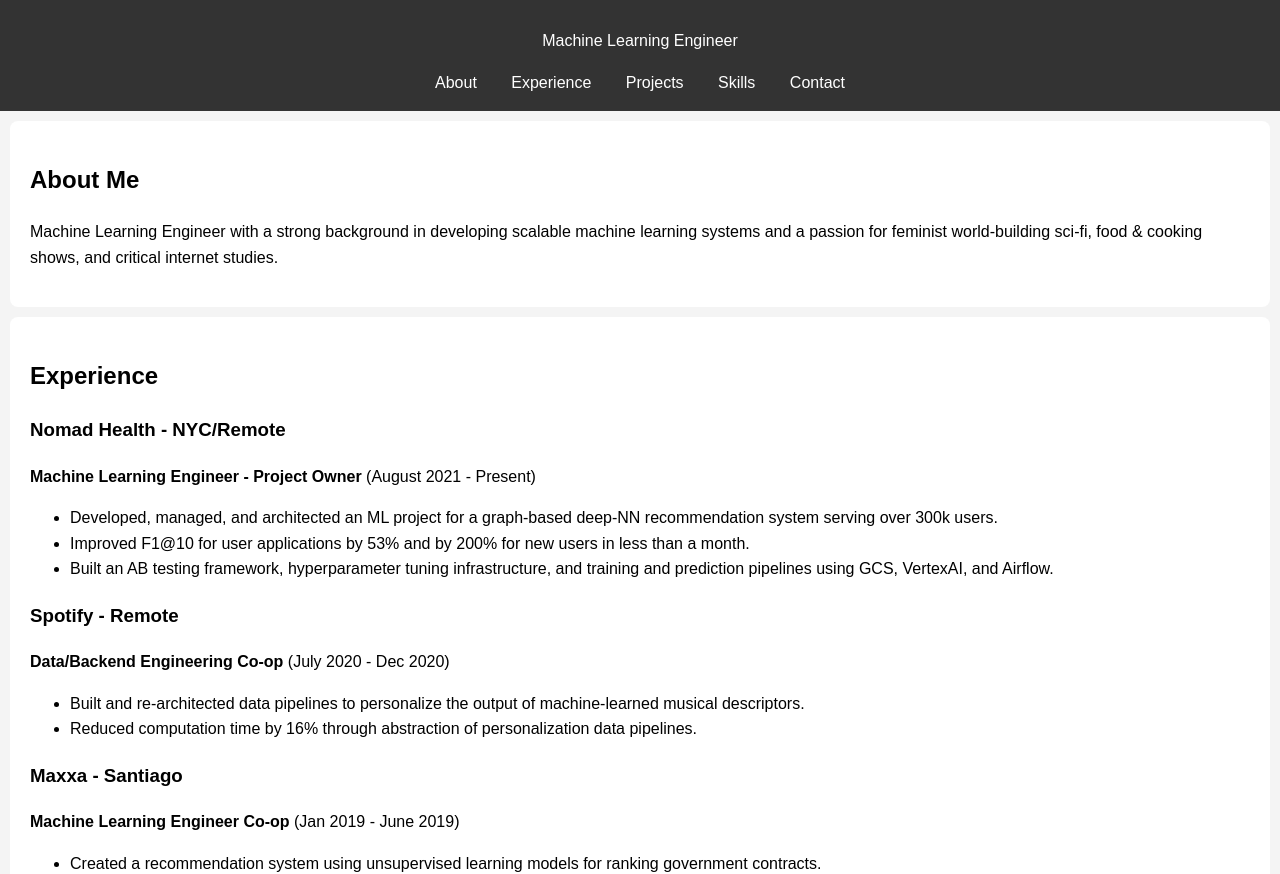
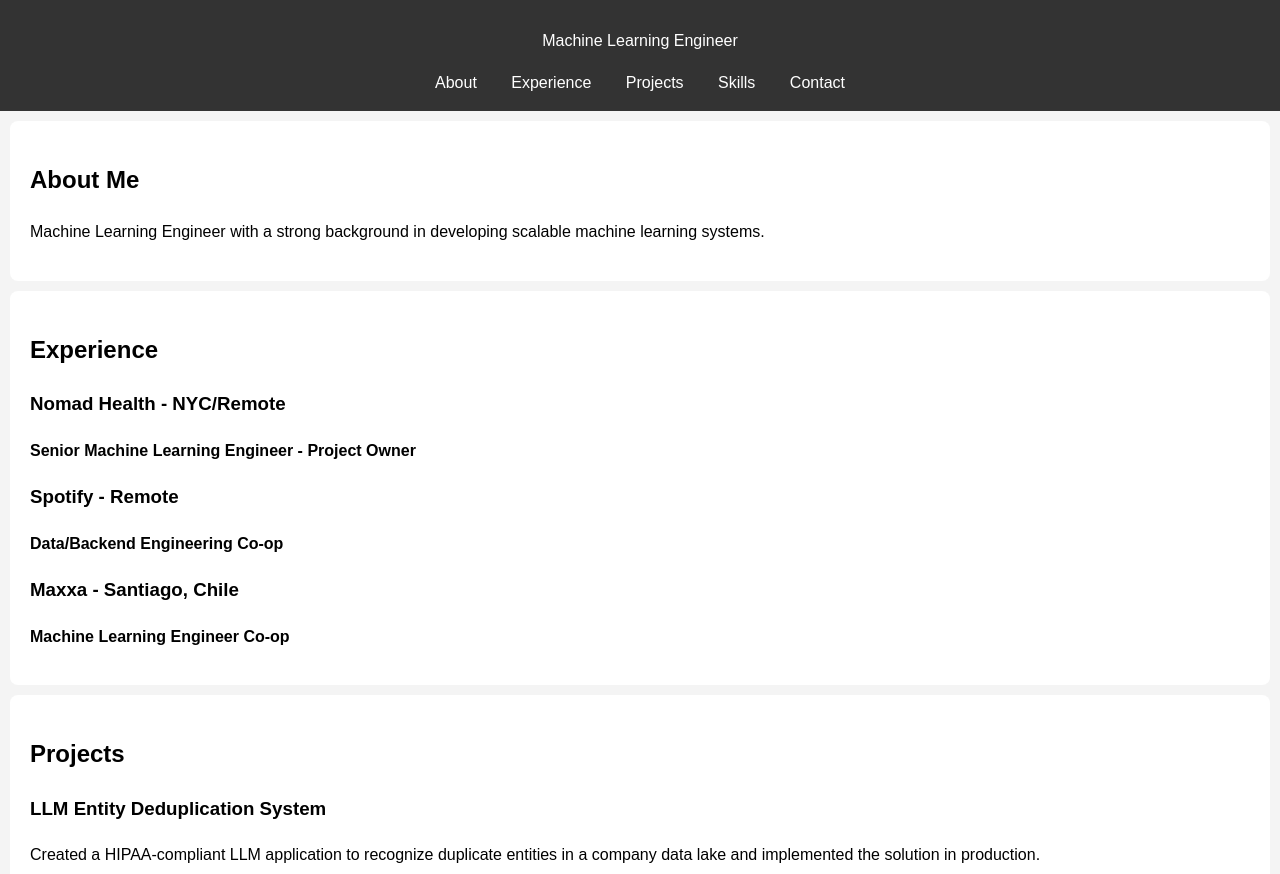
Before and after one commit to luzcalero/luzcalerof, a plain HTML site: page index.html in a window 1280 px wide. Shown: the part 82-956 px from the top of the page. Drawn offline with Linux system fonts and the light colour scheme.

Commit message:
removed too much data ab myself git push '

```diff
--- a/index.html
+++ b/index.html
@@ -21,35 +21,22 @@
 
     <section id="about">
         <h2>About Me</h2>
-        <p>Machine Learning Engineer with a strong background in developing scalable machine learning systems and a passion for feminist world-building sci-fi, food & cooking shows, and critical internet studies.</p>
+        <p>Machine Learning Engineer with a strong background in developing scalable machine learning systems.</p>
     </section>
 
     <section id="experience">
         <h2>Experience</h2>
         <div>
             <h3>Nomad Health - NYC/Remote</h3>
-            <p><strong>Machine Learning Engineer - Project Owner</strong> (August 2021 - Present)</p>
-            <ul>
-                <li>Developed, managed, and architected an ML project for a graph-based deep-NN recommendation system serving over 300k users.</li>
-                <li>Improved F1@10 for user applications by 53% and by 200% for new users in less than a month.</li>
-                <li>Built an AB testing framework, hyperparameter tuning infrastructure, and training and prediction pipelines using GCS, VertexAI, and Airflow.</li>
-            </ul>
+            <p><strong>Senior Machine Learning Engineer - Project Owner</strong></p>
         </div>
         <div>
             <h3>Spotify - Remote</h3>
-            <p><strong>Data/Backend Engineering Co-op</strong> (July 2020 - Dec 2020)</p>
-            <ul>
-                <li>Built and re-architected data pipelines to personalize the output of machine-learned musical descriptors.</li>
-                <li>Reduced computation time by 16% through abstraction of personalization data pipelines.</li>
-            </ul>
+            <p><strong>Data/Backend Engineering Co-op</strong></p>
         </div>
         <div>
-            <h3>Maxxa - Santiago</h3>
-            <p><strong>Machine Learning Engineer Co-op</strong> (Jan 2019 - June 2019)</p>
-            <ul>
-                <li>Created a recommendation system using unsupervised learning models for ranking government contracts.</li>
-                <li>Developed APIs using AWS DynamoDB and Flask as part of a microservice ecosystem.</li>
-            </ul>
+            <h3>Maxxa - Santiago, Chile</h3>
+            <p><strong>Machine Learning Engineer Co-op</strong></p>
         </div>
     </section>
 
@@ -70,12 +57,10 @@
         <p><strong>Languages:</strong> Python, SQL, Java, C, C++, Scala, Javascript</p>
         <p><strong>Frameworks:</strong> pandas, numpy, scipy, sk-learn, raytune, xgboost, shap, feast, pytorch, annoy, gensim</p>
         <p><strong>Development:</strong> GCP, BigQuery, VertexAI, Neo4j, Postgres, Docker, DBT, Airflow</p>
-        <p><strong>Interests:</strong> Feminist World Building Sci-Fi, Food & Cooking Shows, Critical Internet Studies</p>
     </section>
 
     <section id="contact">
         <h2>Contact</h2>
-        <p>Email: <a href="mailto:luzcalerof@gmail.com">luzcalerof@gmail.com</a></p>
         <p>LinkedIn: <a href="https://linkedin.com/in/luzcalero">linkedin.com/in/luzcalero</a></p>
         <p>GitHub: <a href="https://github.com/luzcalero">github.com/luzcalero</a></p>
     </section>
```
